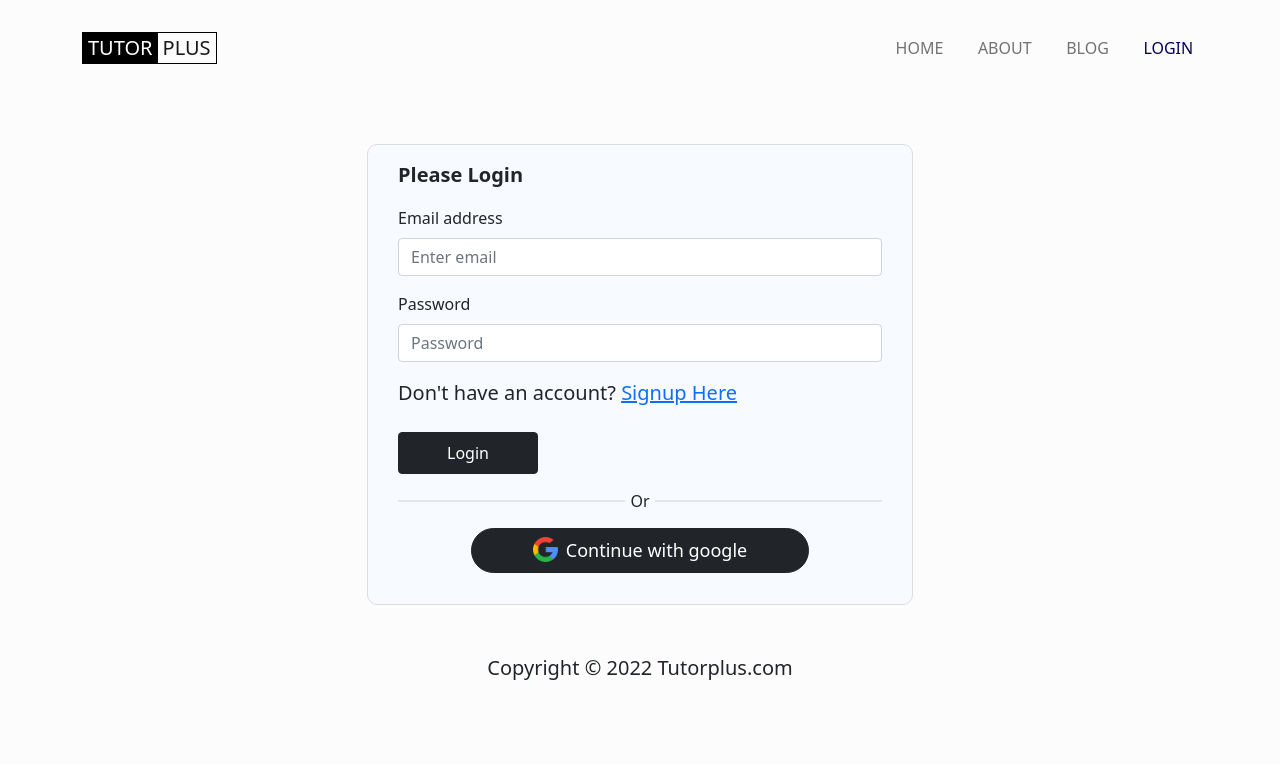
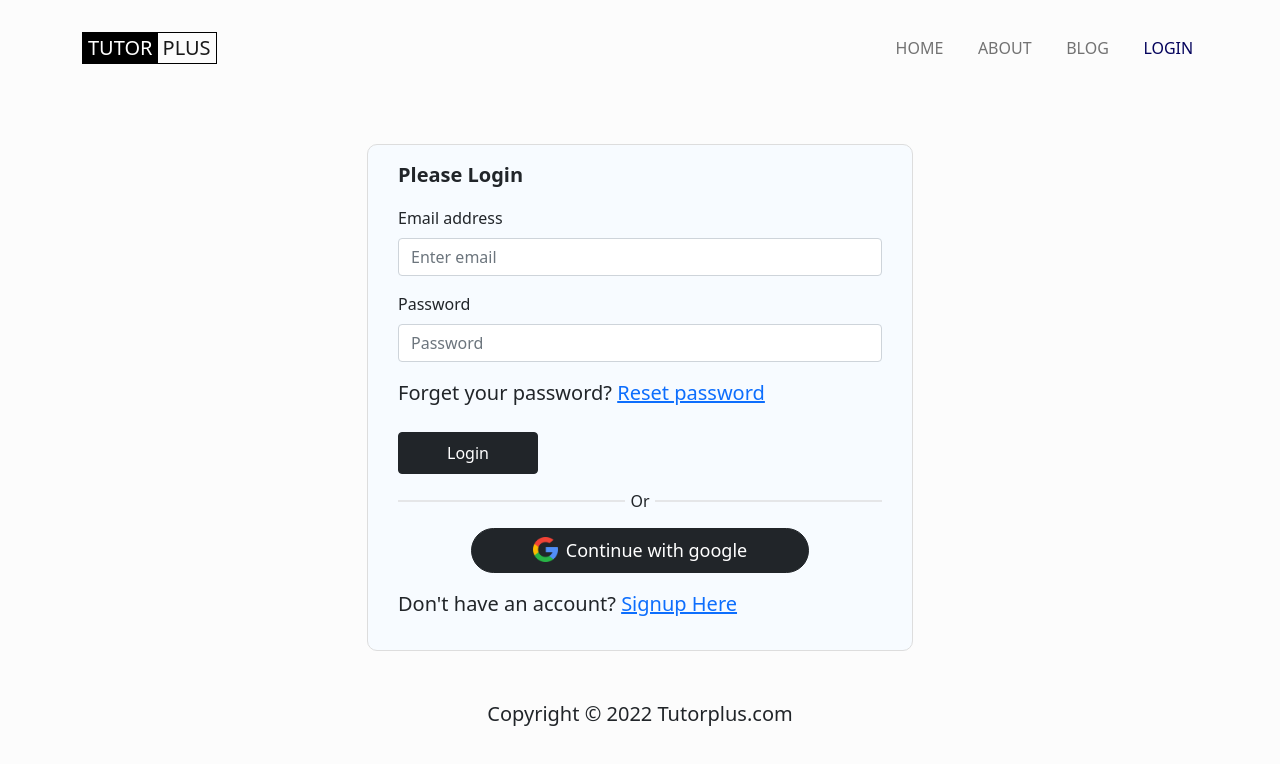
Before and after one commit to Ridwan-Suhel/tutorplus, a React (Create React App) app: page /login in a window 1280 px wide. Shown: the top 764 px of the page. Built offline with nearby package versions, Linux system fonts and the light colour scheme; no server answers.

Commit message:
reset password functionality added

```diff
--- a/src/components/Pages/Login/Login.js
+++ b/src/components/Pages/Login/Login.js
@@ -3,13 +3,18 @@ import { Button, Form } from "react-bootstrap";
 import { Link, useLocation, useNavigate } from "react-router-dom";
 import auth from "../../../firebase.init";
 import "./Login.css";
-import { useSignInWithEmailAndPassword } from "react-firebase-hooks/auth";
+import {
+  useSendPasswordResetEmail,
+  useSignInWithEmailAndPassword,
+} from "react-firebase-hooks/auth";
 import AuthSocial from "../Shared/AuthSocial/AuthSocial";
 import Loading from "../Shared/Loading/Loading";
 
 const Login = () => {
   const [signInWithEmailAndPassword, user, loading, error] =
     useSignInWithEmailAndPassword(auth);
+  const [sendPasswordResetEmail, sending, resetPassError] =
+    useSendPasswordResetEmail(auth);
 
   const emailRef = useRef("");
   const passwordRef = useRef("");
@@ -38,6 +43,12 @@ const Login = () => {
     return <Loading></Loading>;
   }
 
+  const resetPassword = async () => {
+    const email = emailRef.current.value;
+    await sendPasswordResetEmail(email);
+    alert("Sent email");
+  };
+
   return (
     <section className="section">
       <div className="container">
@@ -63,11 +74,12 @@ const Login = () => {
                     placeholder="Password"
                   />
                 </Form.Group>
-                {/* <Form.Group className="mb-3" controlId="formBasicCheckbox">
-                  <Form.Check type="checkbox" label="Check me out" />
-                </Form.Group> */}
+
                 <p className="lead">
-                  Don't have an account? <Link to="/signup">Signup Here</Link>
+                  Forget your password?{" "}
+                  <Link to="" onClick={resetPassword}>
+                    Reset password
+                  </Link>
                 </p>
                 <Button variant="dark" className="px-5 mt-2 py-2" type="submit">
                   Login
@@ -77,6 +89,9 @@ const Login = () => {
                 <span>Or</span>
               </div>
               <AuthSocial></AuthSocial>
+              <p className="lead">
+                Don't have an account? <Link to="/signup">Signup Here</Link>
+              </p>
             </div>
           </div>
         </div>
```
